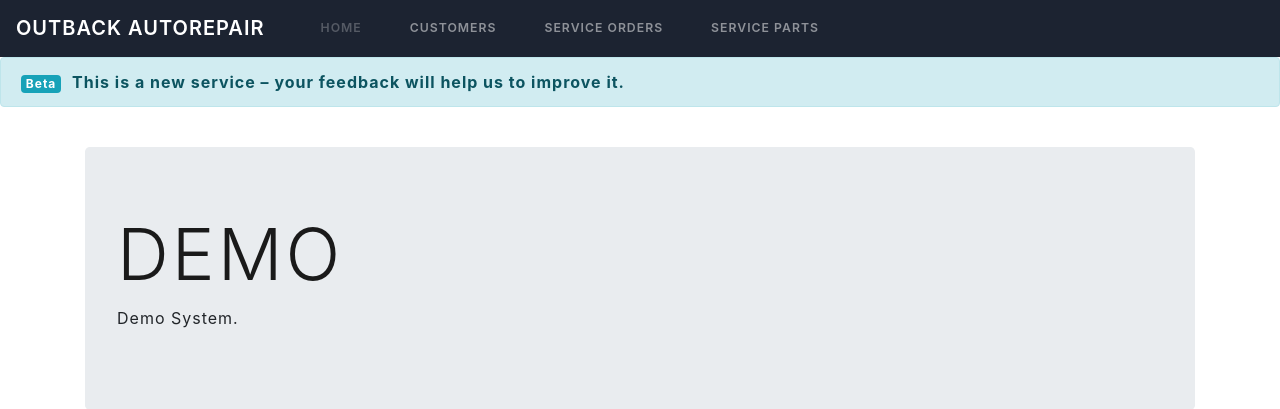
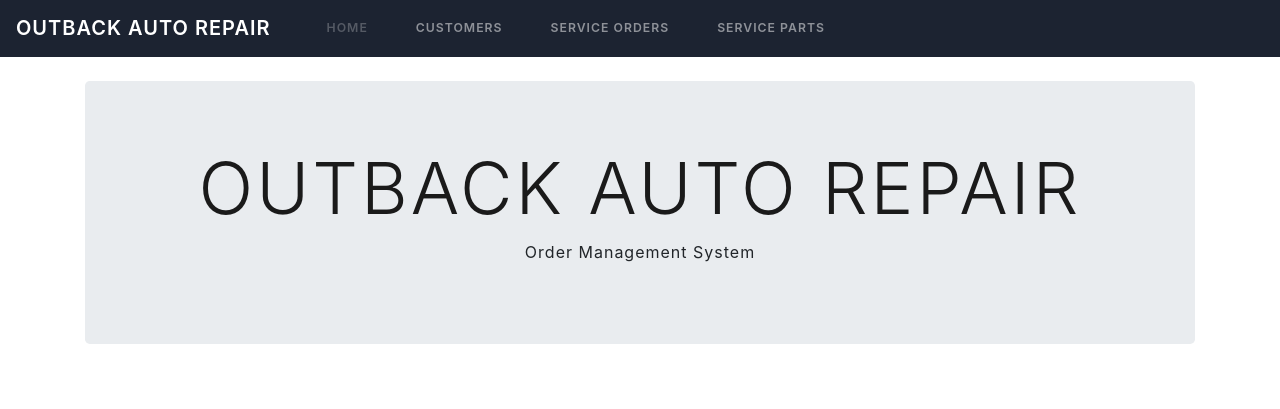
Before and after one commit to irina-ya/CIS4375-App, a Vue app in the folder frontend/: page /home in a window 1280 px wide. Shown: the top 409 px of the page. Built offline with nearby package versions, Linux system fonts and the light colour scheme; what @braid/vue-formulate would draw is missing.

Commit message:
info added
design changes

```diff
--- a/frontend/index.html
+++ b/frontend/index.html
@@ -1,27 +1,18 @@
 <!DOCTYPE html>
 <html>
-
   <head>
-  <meta http-equiv="X-UA-Compatible"
-        content="IE=edge">
-  <meta http-equiv="Content-type"
-        content="text/html; charset=utf-8">
-  <meta name="viewport"
-        content="width=device-width, initial-scale=1">
-  <meta HTTP-EQUIV="CACHE-CONTROL"
-        CONTENT="Public">
-  <meta name="description"
-        content="Frontend for ors-node">
-  <meta name="keywords"
-        content="vuejs, swimlane, text plugin">
-  <meta name="author"
-        content="https://github.com/mubaidr">
-  <title>Frontend</title>
+    <meta http-equiv="X-UA-Compatible" content="IE=edge" />
+    <meta http-equiv="Content-type" content="text/html; charset=utf-8" />
+    <meta name="viewport" content="width=device-width, initial-scale=1" />
+    <meta http-equiv="CACHE-CONTROL" content="Public" />
+    <meta name="description" content="Frontend for ors-node" />
+    <meta name="keywords" content="vuejs, swimlane, text plugin" />
+    <meta name="author" content="https://github.com/mubaidr" />
+    <title>OAR OMS</title>
   </head>
 
   <body>
     <div id="app"></div>
     <!-- built files will be auto injected -->
   </body>
-
 </html>
--- a/frontend/src/App.vue
+++ b/frontend/src/App.vue
@@ -3,10 +3,6 @@
 
     <header-template-anonymous />
     <div class="beta-banner">
-      <div class="alert alert-info">
-        <span class="badge badge-info">Beta</span>&nbsp;
-        <strong>This is a new service &ndash; your feedback will help us to improve it.</strong>
-      </div>
     </div>
     <div class="container body">
       <transition
--- a/frontend/src/views/home/index.vue
+++ b/frontend/src/views/home/index.vue
@@ -1,7 +1,9 @@
 <template>
   <div class="jumbotron">
-    <h1 class="display-3">Demo</h1>
-    <p>Demo System.</p>
+    <center>
+    <h1 class="display-3">Outback Auto Repair</h1>
+    <p>Order Management System</p>
+    </center>
   </div>
 </template>
 
--- a/frontend/src/views/templates/header-anonymous.vue
+++ b/frontend/src/views/templates/header-anonymous.vue
@@ -2,7 +2,7 @@
   <nav style="backgroundColor: #1C2331" class="navbar navbar-expand-lg navbar-dark">
     <ul class="navbar-nav">
       <li class="nav-item">
-        <span class="navbar-brand">Outback AutoRepair</span>
+        <span class="navbar-brand">Outback Auto Repair</span>
       </li>
       <li class="nav-item">
         <router-link
```
Lines whose indentation alone changed are shown as unchanged.
